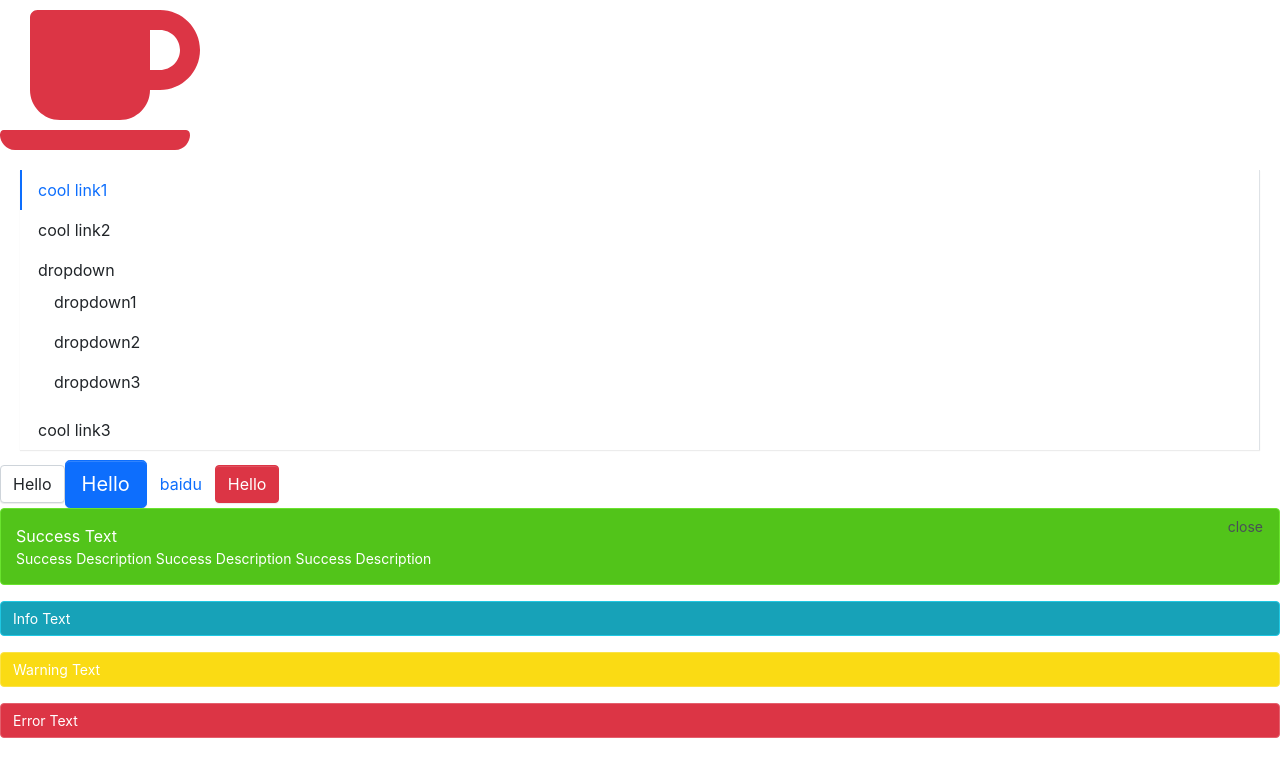
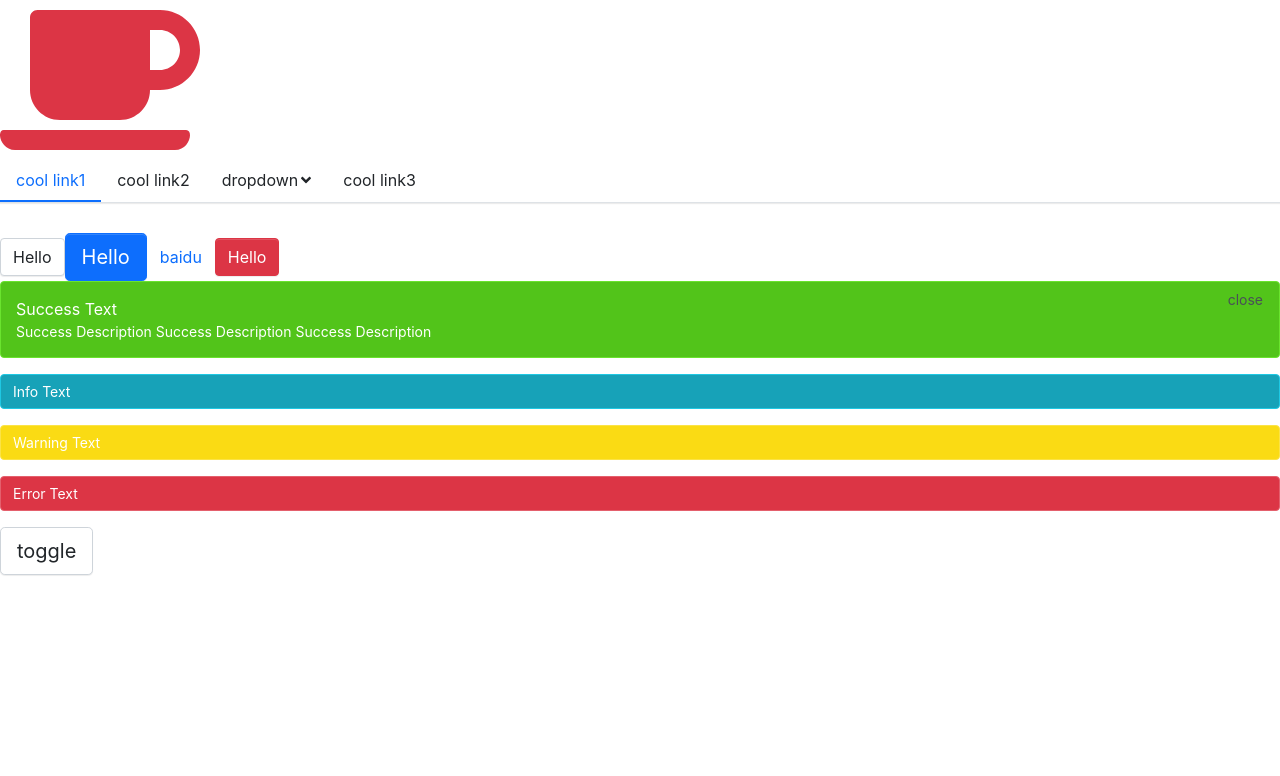
Before and after one commit to RimingXie/ship, a React (Create React App) app: page / in a window 1280 px wide. Shown: the top 776 px of the page. Built offline with nearby package versions, Linux system fonts and the light colour scheme.

Commit message:
添加 Transition 动画组件

```diff
--- a/package.json
+++ b/package.json
@@ -13,9 +13,11 @@
     "@types/node": "^12.0.0",
     "@types/react": "^16.9.53",
     "@types/react-dom": "^16.9.8",
+    "@types/react-transition-group": "^4.4.0",
     "react": "^17.0.1",
     "react-dom": "^17.0.1",
     "react-scripts": "4.0.1",
+    "react-transition-group": "^4.4.1",
     "typescript": "^4.0.3",
     "web-vitals": "^0.2.4"
   },
--- a/src/App.tsx
+++ b/src/App.tsx
@@ -1,17 +1,20 @@
-import React from 'react';
-import Button, { ButtonSize, ButtonType } from './components/Button/button'
+import React, { useState } from 'react';
+import Button from './components/Button/button'
 import Alert, { AlertType } from './components/Alert/alert'
 import Menu from './components/Menu/menu'
 import MenuItem from './components/Menu/menuItem'
 import './app.css'
 import SubMenu from './components/Menu/subMenu';
 
+import Transition from './components/Transition/transition'
+
 import Icon from './components/Icon/icon'
 const App: React.FC = () => {
+  const [show, setShow] = useState(false)
   return (
     <div className="App">
       <Icon icon="coffee" theme="danger" size="10x" />
-      <Menu defaultIndex={'0'} onSelect={(index) => { console.log(index) }} mode="vertical" defaultOpenSubMenus={['2']}>
+      <Menu defaultIndex={'0'} onSelect={(index) => { console.log(index) }} defaultOpenSubMenus={['2']}>
         <MenuItem>cool link1</MenuItem>
         <MenuItem>cool link2</MenuItem>
         <SubMenu title="dropdown">
@@ -22,16 +25,36 @@ const App: React.FC = () => {
         <MenuItem>cool link3</MenuItem>
       </Menu>
       <Button className="rm-button" onClick={(e) => { e.preventDefault(); alert(123) }}>Hello</Button>
-      <Button btnType={ButtonType.Primary} size={ButtonSize.Large}>Hello</Button>
-      <Button btnType={ButtonType.Link} href="https://www.baidu.com">baidu</Button>
-      <Button btnType={ButtonType.Danger}>Hello</Button>
+      <Button btnType="primary" size="lg">Hello</Button>
+      <Button btnType="link" href="https://www.baidu.com">baidu</Button>
+      <Button btnType="danger">Hello</Button>
       <div className="alert-demo">
         <Alert closeText="close" onClose={(e) => { console.log(e) }} closable message="Success Text" type={AlertType.Success} description="Success Description Success Description Success Description" />
         <Alert message="Info Text" type={AlertType.Info} />
         <Alert message="Warning Text" type={AlertType.Warning} />
         <Alert message="Error Text" type={AlertType.Error} />
       </div>
-
+      <Button size="lg" onClick={() => { setShow(!show) }}> toggle</Button>
+      <Transition
+        in={show}
+        timeout={300}
+        animation="zoom-in-left"
+      >
+        <div>
+          <p>asgggggggggggggggadsdw</p>
+          <p>asgggggggggggggggadsdw</p>
+          <p>asgggggggggggggggadsdw</p>
+          <p>asgggggggggggggggadsdw</p>
+        </div>
+      </Transition>
+      <Transition
+        in={show}
+        timeout={300}
+        animation="zoom-in-left"
+        wrapper
+      >
+        <Button>adgsjgf</Button>
+      </Transition>
     </div>
   );
 }
--- a/src/components/Button/button.tsx
+++ b/src/components/Button/button.tsx
@@ -1,17 +1,20 @@
 import React from 'react';
 import classNames from 'classnames';
 
-export enum ButtonSize {
-  Large = 'lg',
-  Small = 'sm'
-}
+export type ButtonSize = 'lg' | 'sm'
 
-export enum ButtonType {
-  Primary = 'primary',
-  Default = 'default',
-  Danger = 'danger',
-  Link = 'link'
-}
+// export enum ButtonSize {
+//   Large = 'lg',
+//   Small = 'sm'
+// }
+
+export type ButtonType = 'primary' | 'default' | 'danger' | 'link'
+// export enum ButtonType {
+//   Primary = 'primary',
+//   Default = 'default',
+//   Danger = 'danger',
+//   Link = 'link'
+// }
 
 interface BaseButtonProps {
   className?: string;
@@ -40,9 +43,9 @@ const Button: React.FC<ButtonProps> = (props) => {
   const classes = classNames('btn', className, {
     [`btn-${btnType}`]: btnType,
     [`btn-${size}`]: size,
-    'disabled': (btnType === ButtonType.Link) && disabled
+    'disabled': (btnType === 'link') && disabled
   })
-  if (btnType === ButtonType.Link && href) {
+  if (btnType === 'link' && href) {
     return (
       <a
         className={classes}
@@ -67,7 +70,7 @@ const Button: React.FC<ButtonProps> = (props) => {
 
 Button.defaultProps = {
   disabled: false,
-  btnType: ButtonType.Default
+  btnType: 'default'
 }
 
 export default Button;
--- a/src/components/Menu/_style.scss
+++ b/src/components/Menu/_style.scss
@@ -50,11 +50,11 @@
     }
   }
   .submenu {
-    display: none;
+    //display: none;
     list-style:none;
     padding-left: 0;
     white-space: nowrap;
-    transition: $menu-transition;
+    //transition: $menu-transition;
     .menu-item {
       padding: $menu-item-padding-y $menu-item-padding-x;
       cursor: pointer;
@@ -66,7 +66,7 @@
     }
   }
   .submenu.menu-opened {
-    display: block;
+    //display: block;
   }
 }
 .menu-horizontal {
--- a/src/components/Menu/subMenu.tsx
+++ b/src/components/Menu/subMenu.tsx
@@ -2,6 +2,9 @@ import React, { FunctionComponentElement, useContext, useState } from 'react'
 import classNames from 'classnames'
 import { MenuContext } from './menu'
 import { MenuItemProps } from './menuItem';
+import Icon from '../Icon/icon';
+import { CSSTransition } from 'react-transition-group'
+import Transition from '../Transition/transition'
 
 export interface SubMenuProps {
   index?: string;
@@ -18,7 +21,9 @@ const SubMenu: React.FC<SubMenuProps> = (props) => {
 
   const [menuOpen, setOpen] = useState(isOpened);
   const classes = classNames('menu-item submenu-item', className, {
-    'is-active': context.index === index
+    'is-active': context.index === index,
+    'is-opened': menuOpen,
+    'is-vertical': context.mode === 'vertical'
   })
 
   const handleClick = (e: React.MouseEvent) => {
@@ -32,7 +37,7 @@ const SubMenu: React.FC<SubMenuProps> = (props) => {
     e.preventDefault()
     timer = setTimeout(() => {
       setOpen(toggle)
-    }, 300);
+    }, 200)
   }
 
   const clickEvents = context.mode === 'vertical' ? {
@@ -59,14 +64,23 @@ const SubMenu: React.FC<SubMenuProps> = (props) => {
       }
     })
     return (
-      <ul className={subMenuClasses}>
-        {childrenComponent}
-      </ul>
+      <Transition
+        in={menuOpen}
+        timeout={300}
+        classNames="zoom-in-top"
+      >
+        <ul className={subMenuClasses}>
+          {childrenComponent}
+        </ul>
+      </Transition>
     )
   }
   return (
     <li className={classes} style={style} key={index} {...hoverEvents}>
-      <div className="submenu-item" onClick={handleClick} {...clickEvents}>{title}</div>
+      <div className="submenu-item" onClick={handleClick} {...clickEvents}>
+        {title}
+        <Icon icon="angle-down" className="arrow-icon" />
+      </div>
       {renderChildren()}
     </li>
   )
--- /dev/null
+++ b/src/components/Transition/transition.tsx
@@ -0,0 +1,34 @@
+import React from 'react'
+import { CSSTransition } from 'react-transition-group'
+import { CSSTransitionProps } from 'react-transition-group/CSSTransition'
+
+type AnimationName = 'zoom-in-top' | 'zoom-in-left' | 'zoom-in-bottom' | 'zoom-in-right'
+
+type TransitionProps = CSSTransitionProps & {
+  animation?: AnimationName,
+  wrapper?: boolean,
+}
+
+const Transition: React.FC<TransitionProps> = (props) => {
+  const {
+    children,
+    classNames,
+    animation,
+    wrapper,
+    ...restProps
+  } = props
+  return (
+    <CSSTransition
+      classNames={classNames ? classNames : animation}
+      {...restProps}
+    >
+      {wrapper ? <div>{children}</div> : children}
+    </CSSTransition>
+  )
+}
+Transition.defaultProps = {
+  unmountOnExit: true,
+  appear: true,
+}
+
+export default Transition
```
Also changed, not shown: src/styles/_animation.scss (line endings or trailing spaces), 2 other files (tests, documents, lock files or other folders).
